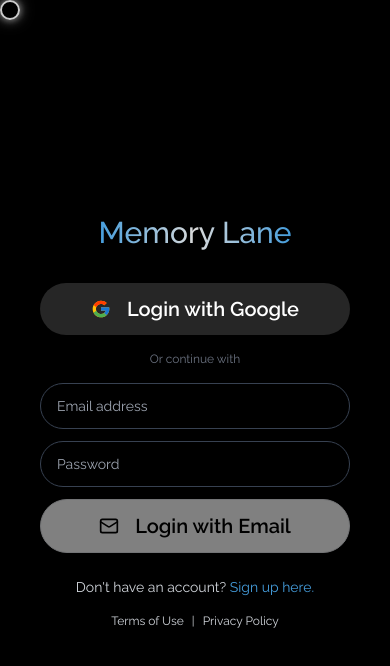
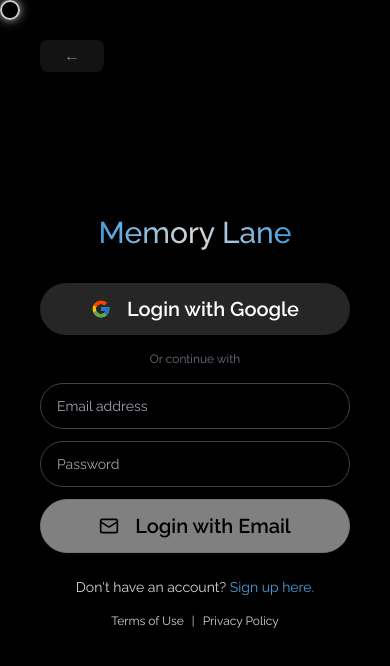
Before and after one commit to aysahoo/Memory-Lane, a React (Vite) app in the folder Frontend/: page /auth in a window 390 px wide. Shown: the top 666 px of the page. Built offline with nearby package versions, Linux system fonts and the light colour scheme; a web font is replaced by a local one.

Commit message:
Added back button in phone

```diff
--- a/Frontend/src/components/Hero.jsx
+++ b/Frontend/src/components/Hero.jsx
@@ -38,7 +38,7 @@ const Hero = () => {
         </h3>
 
         {/* CTA Button */}
-        <div className="mt-24 bg-neutral-900 border-2 border-neutral-600 hover:border-neutral-400 text-neutral-300 rounded-lg py-2 px-5 sm:py-3 sm:px-6 transition-all duration-300">
+        <div className="mt-24 bg-neutral-900 items-center border-2 border-neutral-600 hover:border-neutral-400 text-neutral-300 rounded-lg py-2 px-5 sm:py-3 sm:px-6 transition-all duration-300">
           <Link to="/chat">
             <button className="text-sm sm:text-base">
               <ShinyText text="Get Started →" disabled={false} speed={2} />
--- a/Frontend/src/pages/AuthPage.jsx
+++ b/Frontend/src/pages/AuthPage.jsx
@@ -106,12 +106,23 @@ export default function AuthPage() {
 
       {/* Right - Auth Form */}
       <div className="md:w-1/2 flex items-center justify-center md:p-10 p-4">
+      <Link to="/">
+      <button
+      className= "md:hidden absolute top-0 left-0 bg-neutral-800 opacity-50 hover:bg-neutral-600 rounded-lg ml-10 mt-10 px-6 py-1 duration-500 "
+      >
+      ←
+      </button>
+    </Link>
+
   <div className="w-full max-w-lg backdrop-blur-xl rounded-[40px] p-6 sm:p-10 md:p-12">
+
     <div className="flex flex-col items-center text-center space-y-6 sm:space-y-8">
+
 
       <h1 className="text-3xl sm:text-4xl md:text-5xl font-medium pb-2 bg-gradient-to-r from-[#459ddc] via-[#dadada] to-[#459ddc] text-transparent bg-clip-text">
         Memory Lane
       </h1>
+
 
       {error && (
         <div className="w-full px-4 py-3 rounded-lg bg-red-900/50 border border-red-500 text-red-100 text-sm sm:text-base">
```
